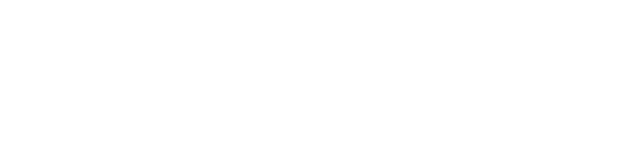
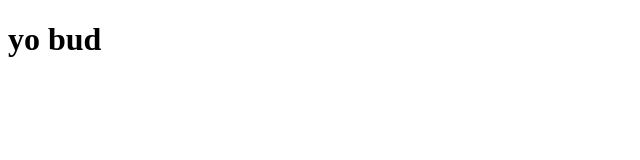
Before and after one commit to mbove6/mbove6.github.io, a plain HTML site: page index.html in a window 1280 px wide. Shown: the whole page, without its empty margins (0-640 px from the left). Drawn offline with Linux system fonts and the light colour scheme.

Commit message:
Update index.html

```diff
--- a/index.html
+++ b/index.html
@@ -4,8 +4,6 @@
 
   </head>
   <body>
-
-
-
-  </body>
+    <h1>yo bud</h1>
+ </body>
 </html>
```
